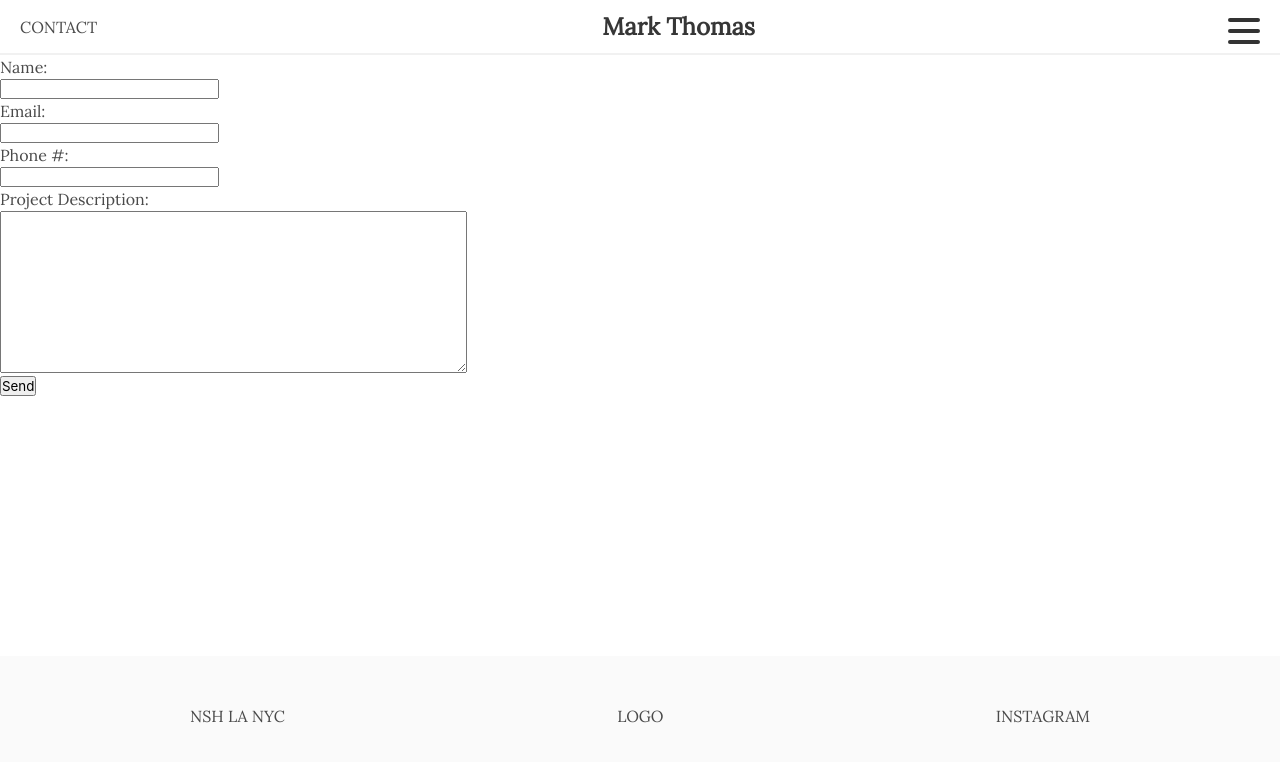
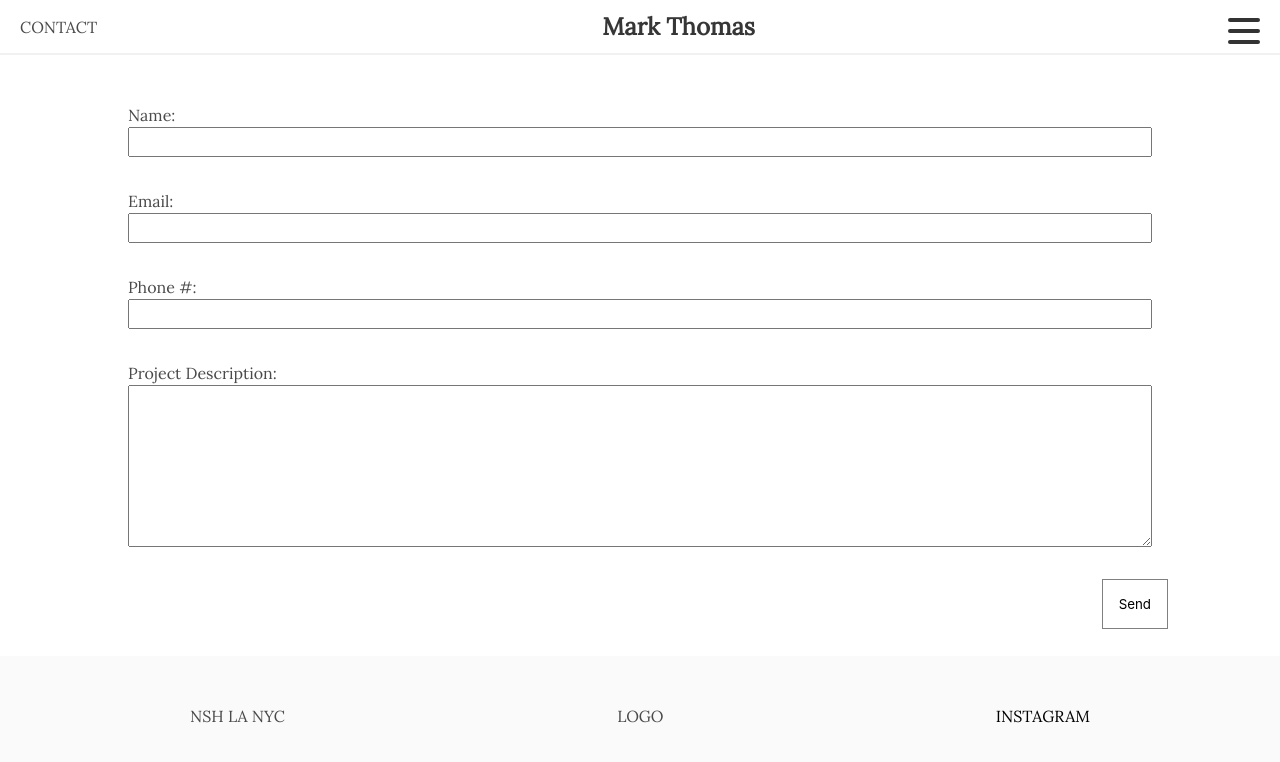
Before and after one commit to lauren-hanson/MarkClient, a React app: page /contact in a window 1280 px wide. Built offline with nearby package versions, Linux system fonts and the light colour scheme.

Commit message:
form styling/instagram link added

```diff
--- a/src/components/contact/Contact.css
+++ b/src/components/contact/Contact.css
@@ -1,19 +1,23 @@
 .contactForm {
-    display: flex;
-    flex-direction: column;
-    justify-content: center;
-    align-items: flex-start;
+    width: 100%;
+    padding: 2rem 7rem 1rem 7rem;
 }
 
 .formItem {
     display: flex;
     flex-direction: column;
-
+    padding: 1rem;
 }
 
-.input {
-    display: flex;
-    flex-direction: column;
-    margin: 2rem;
+input {
+    padding: 5px;
+}
 
+
+.submitButton {
+    padding: 1rem;
+    margin-top: 1rem;
+    border: 1px solid grey;
+    float: right;
+    background-color: white;
 }
--- a/src/components/contact/ContactForm.js
+++ b/src/components/contact/ContactForm.js
@@ -89,29 +89,10 @@ export const ContactForm = () => {
                             rows='10' cols='50'
                         />
                     </fieldset>
-                </div>
-                <div>
-                    <button type="submit">Send</button>
-                    {/* <input type="submit" value="Send"
-                        onClick={evt => {
 
-                        evt.preventDefault()
-
-                        const form = {
-                            name: newForm.name,
-                        email: newForm.email,
-                        phone: newForm.phone,
-                        description: newForm.description,
-
-                                }
-
-                        // Send POST request to your API
-                        addNewForm(form).then(
-                        window.alert('Your info has been sent!')
-                        ).then(navigate('/'))
-                            }}
-                        className="btn gameButton">
-                        </input> */}
+                    <div>
+                        <button type="submit" className="submitButton">Send</button>
+                    </div>
                 </div>
             </form ></>)
 }
--- a/src/components/footer/Footer.js
+++ b/src/components/footer/Footer.js
@@ -7,7 +7,7 @@ export const Footer = () => {
             <div className="footerFlex">
                 <p>NSH LA NYC</p>
                 <p>LOGO</p>
-                <p>INSTAGRAM</p>
+                <a href="https://www.instagram.com/markrickorsteve/?igshid=NTc4MTIwNjQ2YQ%3D%3D" target="blank">INSTAGRAM</a>
             </div>
         </div>
     </>)
--- a/src/components/nav/Burger.js
+++ b/src/components/nav/Burger.js
@@ -14,7 +14,7 @@ const Burger = () => {
   right: 20px;
   z-index: 20;
   display: none;
-  @media (max-width: 500rem) {
+  @media (max-width: 480rem) {
     display: flex;
     justify-content: space-around;
     flex-flow: column nowrap;
--- a/src/index.css
+++ b/src/index.css
@@ -2,9 +2,12 @@
 @import 'bulma/css/bulma.css';
 @import url('https://fonts.googleapis.com/css2?family=Lora&display=swap');
 
-body {
-    font-family: 'Lora', serif;
-    ;
+@media screen and (min-width: 480px) {
+    body {
+        font-family: 'Lora', serif;
+        ;
+    }
+
 }
 
 .navbar-item a {
@@ -19,3 +22,7 @@ body {
     padding-top: 35%;
 
 }
+
+a {
+    color: black;
+}
```
